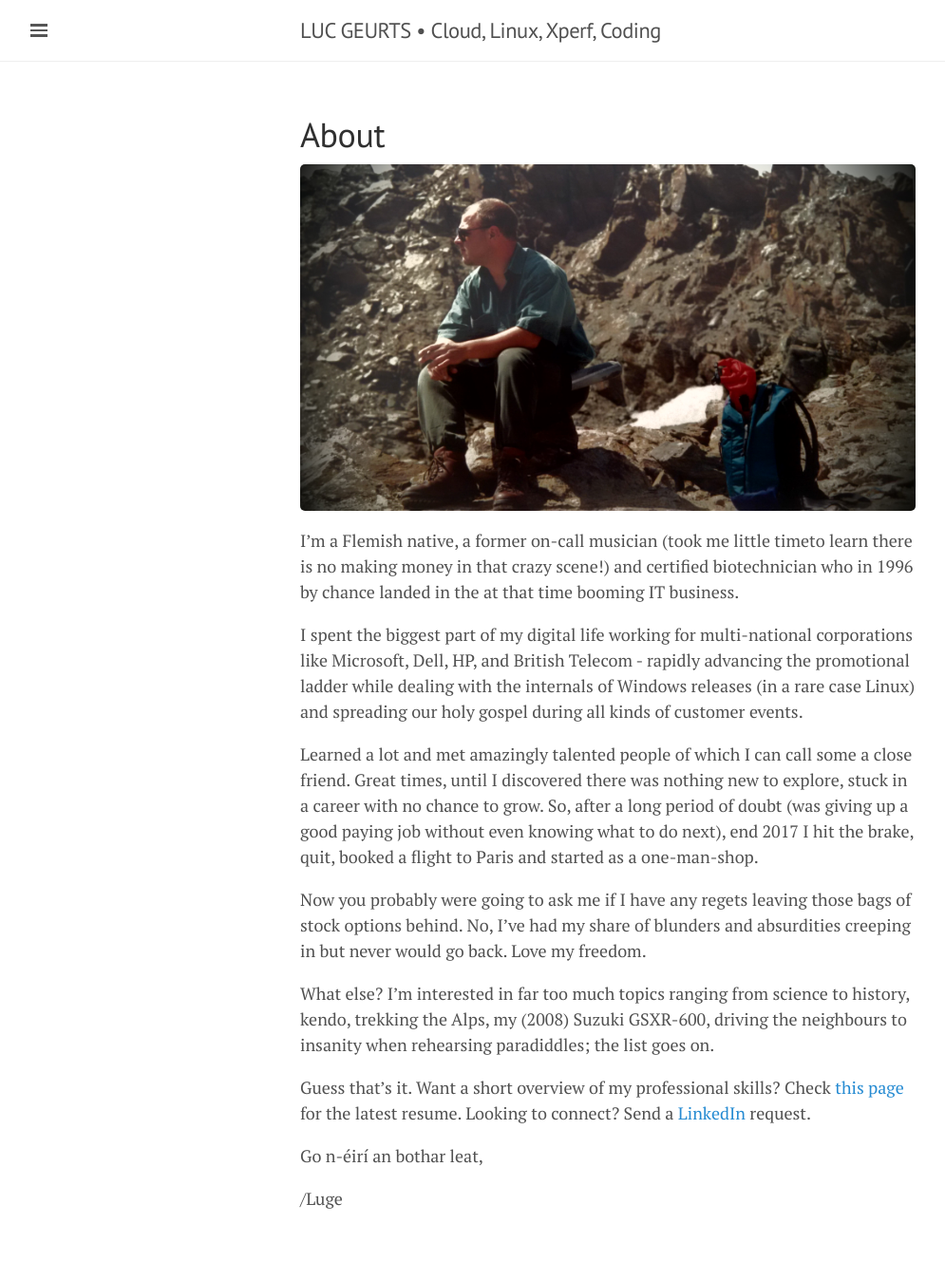
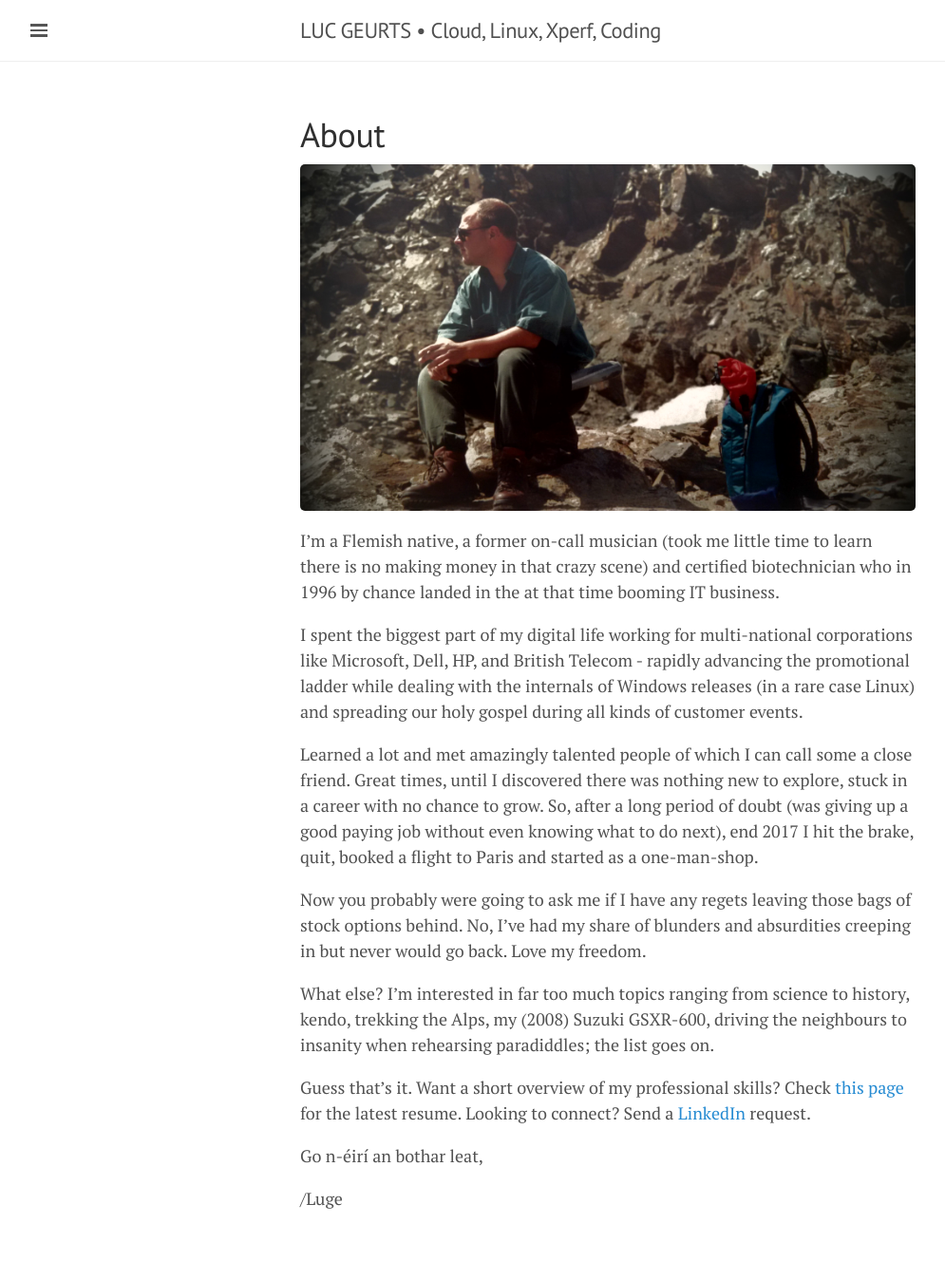
Before and after one commit to lgeurts/lgeurts.github.io, a Jekyll site: the page built from about.md, in a window 1280 px wide. Shown: the whole page at 95% size, without its empty margins (0-995 px from the left). Built offline with Jekyll 4.4.1, drawn with Linux system fonts in a browser that asks for light colours; nearby versions of some CDN libraries.

Commit message:
Update about.md

```diff
--- a/about.md
+++ b/about.md
@@ -5,7 +5,7 @@ title: About
 
 ![KNAV Austria](/assets/C2ADV01.jpg)
 
-I’m a Flemish native, a former on-call musician (took me little timeto learn there is no making money in that crazy scene!) and certified biotechnician who in 1996 by chance landed in the at that time booming IT business.
+I’m a Flemish native, a former on-call musician (took me little time to learn there is no making money in that crazy scene) and certified biotechnician who in 1996 by chance landed in the at that time booming IT business.
 
 I spent the biggest part of my digital life working for multi-national corporations like Microsoft, Dell, HP, and British Telecom - rapidly advancing the promotional ladder while dealing with the internals of Windows releases (in a rare case Linux) and spreading our holy gospel during all kinds of customer events.
 
```
